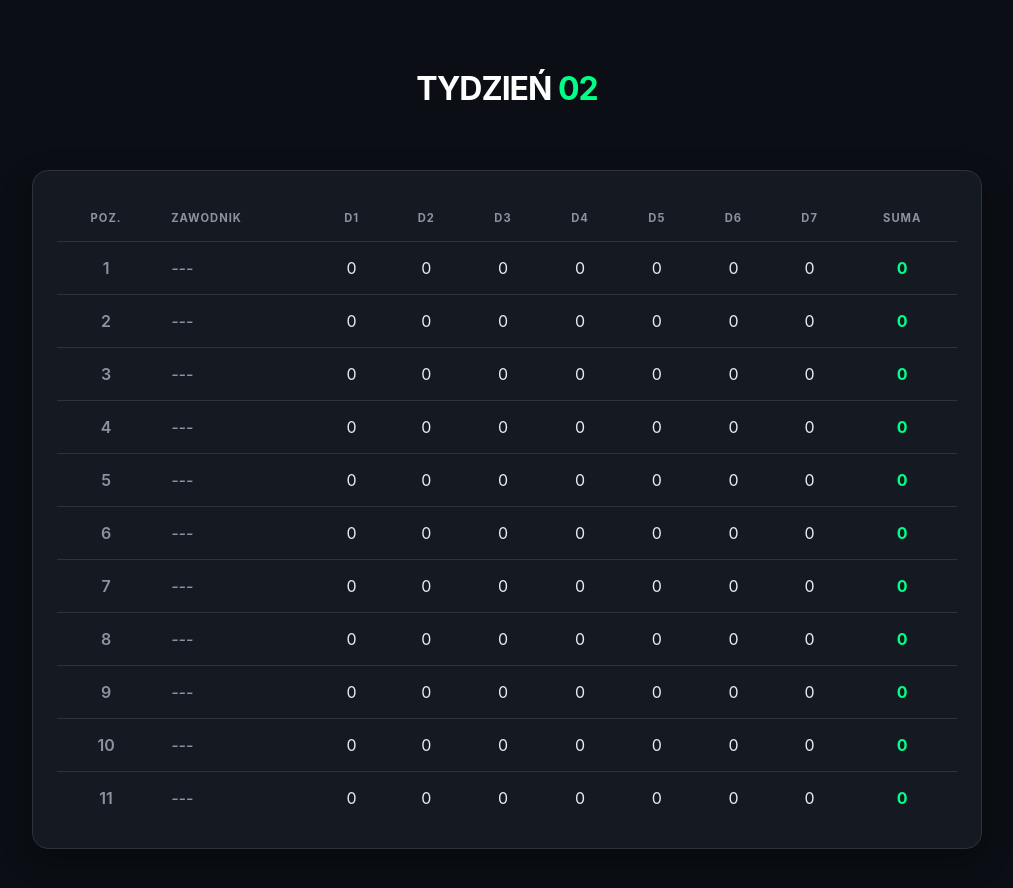
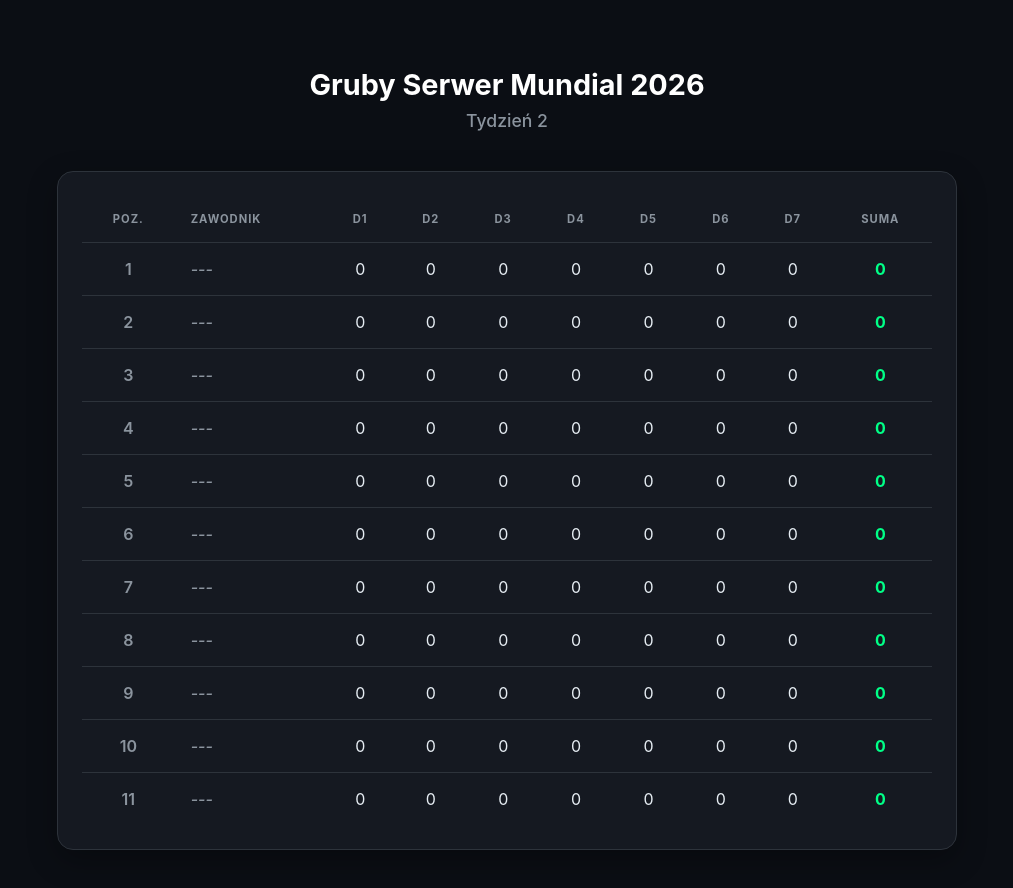
Before and after one commit to Kacperoskyy/Gruby-serwer-Mundial-2026---Tydzie-2-, a plain HTML site: page index.html in a window 1280 px wide. Shown: the whole page, without its empty margins (133-1146 px from the left). Drawn offline with Linux system fonts and the light colour scheme.

Commit message:
Update index.html

```diff
--- a/index.html
+++ b/index.html
@@ -3,7 +3,7 @@
 <head>
     <meta charset="UTF-8">
     <meta name="viewport" content="width=device-width, initial-scale=1.0">
-    <title>Mundial 2026 - Tydzień 2</title>
+    <title>Gruby Serwer Mundial 2026 - Tydzień 2</title>
     <style>
         :root {
             --bg: #0b0e14;
@@ -13,10 +13,13 @@
             --dim: #8b949e;
             --border: #2d333b;
         }
+        * { box-sizing: border-box; }
         body { background-color: var(--bg); color: var(--text); font-family: 'Inter', -apple-system, sans-serif; padding: 40px 20px; display: flex; flex-direction: column; align-items: center; }
+
         header { margin-bottom: 40px; text-align: center; }
-        h1 { font-size: 2rem; letter-spacing: -1px; color: #fff; }
+        h1 { font-size: 1.8rem; color: #fff; margin-bottom: 8px; }
         h1 span { color: var(--primary); }
+        .sub-header { font-size: 1.1rem; color: var(--dim); font-weight: 500; }
 
         .container { width: 100%; max-width: 900px; background: var(--surface); border: 1px solid var(--border); border-radius: 16px; padding: 24px; box-shadow: 0 10px 30px rgba(0,0,0,0.3); overflow-x: auto; }
         table { width: 100%; border-collapse: separate; border-spacing: 0; }
@@ -33,7 +36,8 @@
 <body>
 
     <header>
-        <h1>TYDZIEŃ <span>02</span></h1>
+        <h1>Gruby Serwer Mundial 2026</h1>
+        <div class="sub-header">Tydzień 2</div>
     </header>
 
     <div class="container">
```
